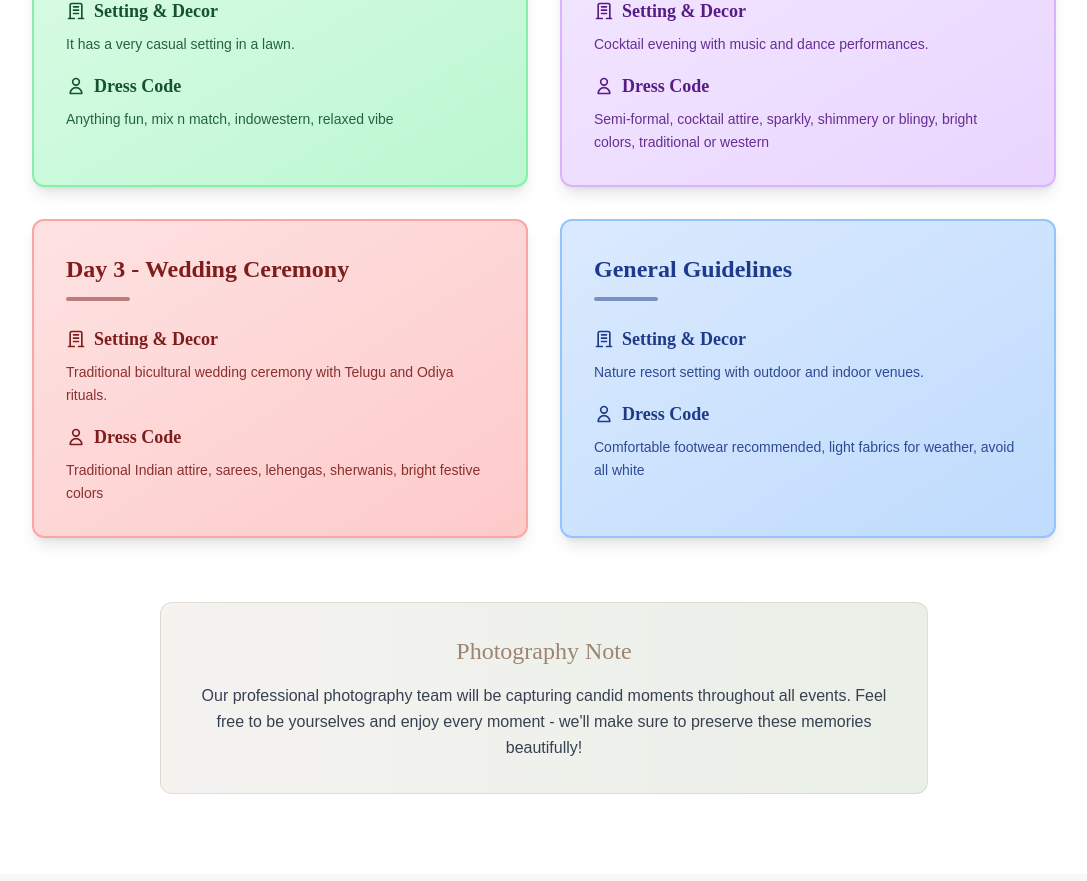
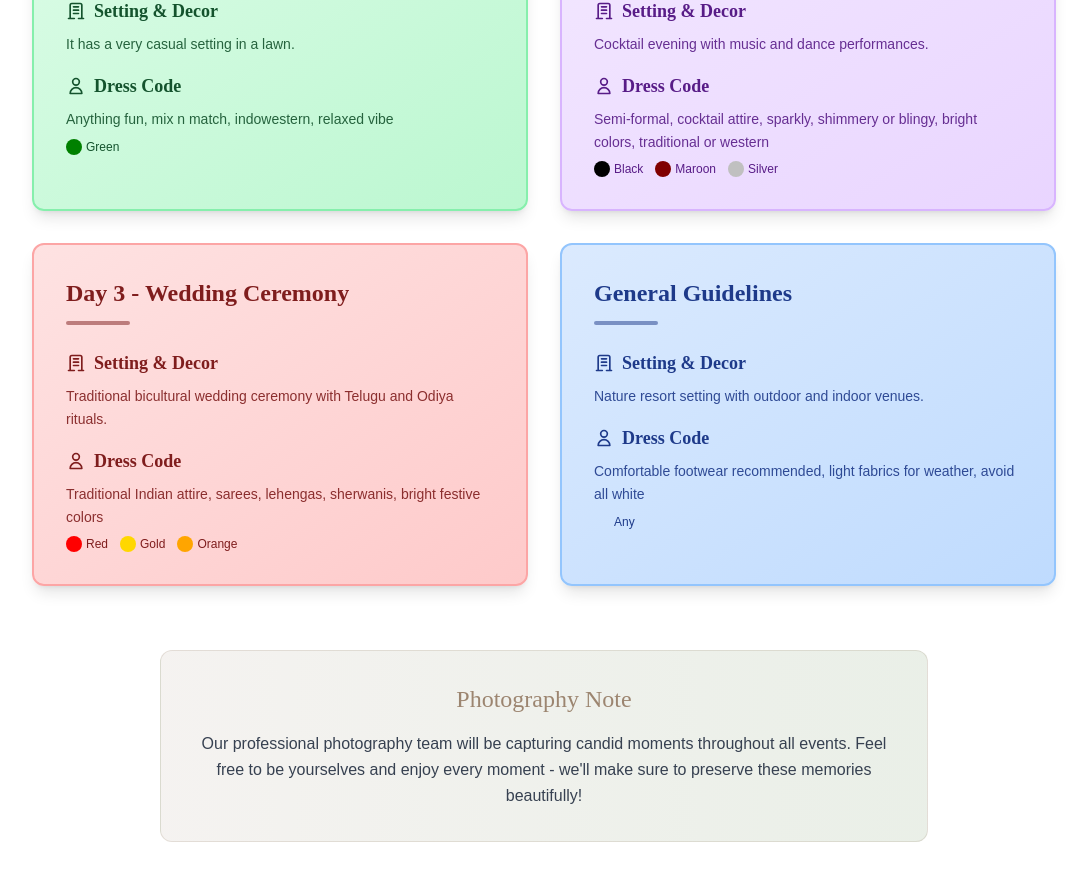
Before and after one commit to tejareddy8888/OpensourceWeddingWebsite, a React (Vite) app: page / in a window 1280 px wide. Shown: the part 6311-7192 px from the top of the page, without its empty margins (96-1183 px from the left). Built offline with nearby package versions, Linux system fonts and the light colour scheme.

Commit message:
Fixed RSVp

```diff
--- a/src/components/Features.jsx
+++ b/src/components/Features.jsx
@@ -15,25 +15,29 @@ const Features = ({ visible }) => {
       title: 'Day 1 - Mil Jhul (Meet & Greet)',
       decorDetails: 'It has a very casual setting in a lawn.',
       dressCodeDetails: 'Anything fun, mix n match, indowestern, relaxed vibe',
-      colors: 'bg-gradient-to-br from-green-100 to-green-200 text-green-900 border-green-300'
+      colors: 'bg-gradient-to-br from-green-100 to-green-200 text-green-900 border-green-300',
+      suggestedColors: ['Green'] // Added suggested colors
     },
     {
       title: 'Day 2 - Sangeet (Evening)',
       decorDetails: 'Cocktail evening with music and dance performances.',
       dressCodeDetails: 'Semi-formal, cocktail attire, sparkly, shimmery or blingy, bright colors, traditional or western',
-      colors: 'bg-gradient-to-br from-purple-100 to-purple-200 text-purple-900 border-purple-300'
+      colors: 'bg-gradient-to-br from-purple-100 to-purple-200 text-purple-900 border-purple-300',
+      suggestedColors: ['Black', 'Maroon', 'Silver'] // Added suggested colors
     },
     {
       title: 'Day 3 - Wedding Ceremony',
       decorDetails: 'Traditional bicultural wedding ceremony with Telugu and Odiya rituals.',
       dressCodeDetails: 'Traditional Indian attire, sarees, lehengas, sherwanis, bright festive colors',
-      colors: 'bg-gradient-to-br from-red-100 to-red-200 text-red-900 border-red-300'
+      colors: 'bg-gradient-to-br from-red-100 to-red-200 text-red-900 border-red-300',
+      suggestedColors: ['Red', 'Gold', 'Orange'] // Added suggested colors
     },
     {
       title: 'General Guidelines',
       decorDetails: 'Nature resort setting with outdoor and indoor venues.',
       dressCodeDetails: 'Comfortable footwear recommended, light fabrics for weather, avoid all white',
-      colors: 'bg-gradient-to-br from-blue-100 to-blue-200 text-blue-900 border-blue-300'
+      colors: 'bg-gradient-to-br from-blue-100 to-blue-200 text-blue-900 border-blue-300',
+      suggestedColors: ['Any'] // Added suggested colors
     }
   ];
 
@@ -81,6 +85,17 @@ const Features = ({ visible }) => {
                     Dress Code
                   </h4>
                   <p className="text-sm opacity-90 leading-relaxed">{event.dressCodeDetails}</p>
+                  <div className="flex items-center mt-2">
+                    {event.suggestedColors && event.suggestedColors.map((color, index) => (
+                      <div key={index} className="flex items-center mr-3">
+                        <span
+                          className="w-4 h-4 rounded-full mr-1"
+                          style={{ backgroundColor: color.toLowerCase() }}
+                        ></span>
+                        <span className="text-xs">{color}</span>
+                      </div>
+                    ))}
+                  </div>
                 </div>
               </div>
             </div>
--- a/src/components/RSVP.jsx
+++ b/src/components/RSVP.jsx
@@ -334,8 +334,8 @@ const RSVP = ({ visible }) => {
                       <input
                         type="radio"
                         name="needTransfer"
-                        value="Yes"
-                        checked={formData.needTransfer === "Yes"}
+                        value="yes"
+                        checked={formData.needTransfer === "yes"}
                         onChange={handleChange}
                         className="mr-3 h-4 w-4 text-primary focus:ring-primary border-gray-300"
                       />
@@ -345,8 +345,8 @@ const RSVP = ({ visible }) => {
                       <input
                         type="radio"
                         name="needTransfer"
-                        value="No"
-                        checked={formData.needTransfer === "No"}
+                        value="no"
+                        checked={formData.needTransfer === "no"}
                         onChange={handleChange}
                         className="mr-3 h-4 w-4 text-primary focus:ring-primary border-gray-300"
                       />
```
